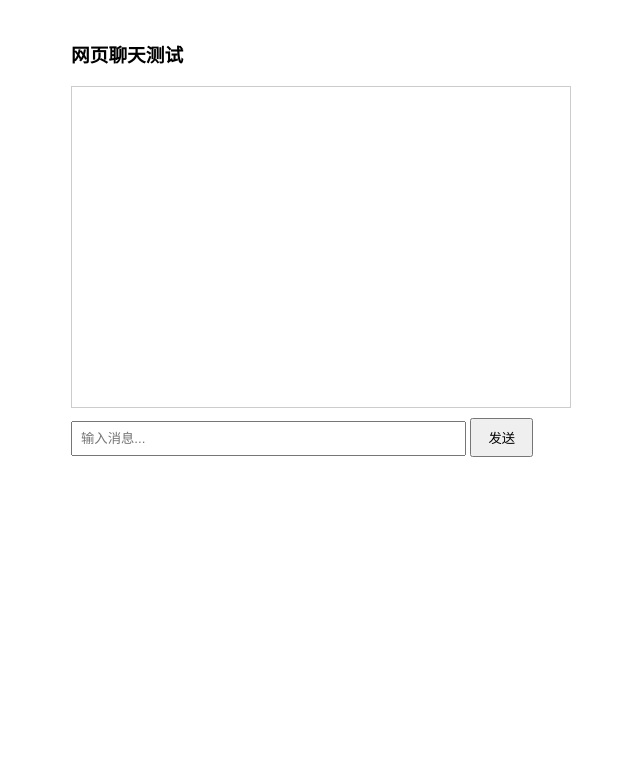
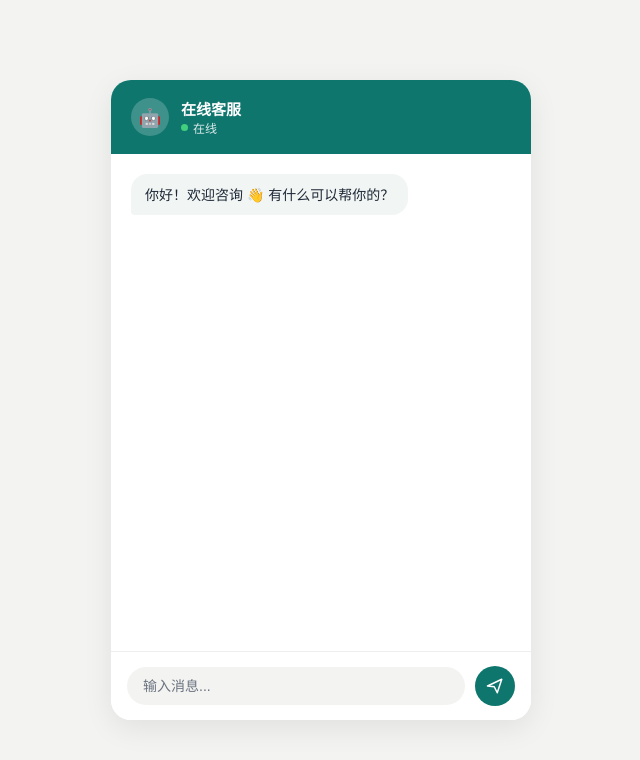
Before and after one commit to xu7419262-hub/wenwen1949_bot, a website: page webchat.html in a window 1280 px wide. Shown: the whole page, without its empty margins (319-959 px from the left). Drawn offline with Linux system fonts and the light colour scheme.

Commit message:
Update webchat.html

```diff
--- a/webchat.html
+++ b/webchat.html
@@ -2,52 +2,254 @@
 <html lang="zh">
 <head>
 <meta charset="UTF-8">
-<title>测试聊天</title>
+<meta name="viewport" content="width=device-width, initial-scale=1.0">
+<title>在线客服</title>
 <style>
-  body { font-family: sans-serif; max-width: 500px; margin: 40px auto; }
-  #chatBox { border: 1px solid #ccc; height: 300px; overflow-y: auto; padding: 10px; margin-bottom: 10px; }
-  .msg { margin: 6px 0; }
-  .user { text-align: right; color: #333; }
-  .bot { text-align: left; color: #0a7; }
-  input { width: 75%; padding: 8px; }
-  button { padding: 8px 16px; }
+  :root {
+    --accent: #0F766E;
+    --accent-dark: #0B5C56;
+    --bg: #F3F4F1;
+    --card: #FFFFFF;
+    --text: #1F2937;
+    --text-light: #6B7280;
+    --bubble-bot: #F1F5F4;
+    --bubble-user: #0F766E;
+  }
+  * { box-sizing: border-box; }
+  body {
+    margin: 0;
+    font-family: -apple-system, BlinkMacSystemFont, "Segoe UI", sans-serif;
+    background: var(--bg);
+    display: flex;
+    justify-content: center;
+    align-items: center;
+    min-height: 100vh;
+    padding: 20px;
+  }
+  .chat-card {
+    width: 100%;
+    max-width: 420px;
+    height: 640px;
+    background: var(--card);
+    border-radius: 20px;
+    box-shadow: 0 8px 30px rgba(0,0,0,0.08);
+    display: flex;
+    flex-direction: column;
+    overflow: hidden;
+  }
+  .chat-header {
+    background: var(--accent);
+    color: white;
+    padding: 18px 20px;
+    display: flex;
+    align-items: center;
+    gap: 12px;
+  }
+  .chat-header .avatar {
+    width: 38px;
+    height: 38px;
+    border-radius: 50%;
+    background: rgba(255,255,255,0.2);
+    display: flex;
+    align-items: center;
+    justify-content: center;
+    font-size: 18px;
+  }
+  .chat-header .info .name {
+    font-weight: 600;
+    font-size: 15px;
+  }
+  .chat-header .info .status {
+    font-size: 12px;
+    opacity: 0.85;
+    display: flex;
+    align-items: center;
+    gap: 5px;
+  }
+  .chat-header .info .status::before {
+    content: '';
+    width: 7px;
+    height: 7px;
+    border-radius: 50%;
+    background: #4ADE80;
+    display: inline-block;
+  }
+  .chat-body {
+    flex: 1;
+    overflow-y: auto;
+    padding: 20px;
+    display: flex;
+    flex-direction: column;
+    gap: 10px;
+  }
+  .msg-row {
+    display: flex;
+  }
+  .msg-row.user { justify-content: flex-end; }
+  .msg-row.bot { justify-content: flex-start; }
+  .bubble {
+    max-width: 75%;
+    padding: 10px 14px;
+    border-radius: 16px;
+    font-size: 14px;
+    line-height: 1.5;
+    white-space: pre-wrap;
+    word-break: break-word;
+  }
+  .bubble.bot {
+    background: var(--bubble-bot);
+    color: var(--text);
+    border-bottom-left-radius: 4px;
+  }
+  .bubble.user {
+    background: var(--bubble-user);
+    color: white;
+    border-bottom-right-radius: 4px;
+  }
+  .typing {
+    display: flex;
+    gap: 4px;
+    padding: 12px 14px;
+    background: var(--bubble-bot);
+    border-radius: 16px;
+    border-bottom-left-radius: 4px;
+    width: fit-content;
+  }
+  .typing span {
+    width: 6px;
+    height: 6px;
+    border-radius: 50%;
+    background: var(--text-light);
+    animation: blink 1.2s infinite;
+  }
+  .typing span:nth-child(2) { animation-delay: 0.2s; }
+  .typing span:nth-child(3) { animation-delay: 0.4s; }
+  @keyframes blink {
+    0%, 80%, 100% { opacity: 0.3; }
+    40% { opacity: 1; }
+  }
+  .chat-input {
+    display: flex;
+    align-items: center;
+    gap: 10px;
+    padding: 14px 16px;
+    border-top: 1px solid #EEEEEE;
+    background: var(--card);
+  }
+  .chat-input input {
+    flex: 1;
+    border: none;
+    outline: none;
+    background: var(--bg);
+    padding: 11px 16px;
+    border-radius: 999px;
+    font-size: 14px;
+    color: var(--text);
+  }
+  .chat-input input::placeholder { color: var(--text-light); }
+  .chat-input button {
+    width: 40px;
+    height: 40px;
+    border-radius: 50%;
+    border: none;
+    background: var(--accent);
+    color: white;
+    display: flex;
+    align-items: center;
+    justify-content: center;
+    cursor: pointer;
+    flex-shrink: 0;
+    transition: background 0.15s;
+  }
+  .chat-input button:hover { background: var(--accent-dark); }
+  .chat-input button:disabled { opacity: 0.5; cursor: default; }
+
+  .chat-body::-webkit-scrollbar { width: 5px; }
+  .chat-body::-webkit-scrollbar-thumb { background: #DDD; border-radius: 10px; }
 </style>
 </head>
 <body>
-  <h3>网页聊天测试</h3>
-  <div id="chatBox"></div>
-  <input id="input" placeholder="输入消息..." />
-  <button onclick="send()">发送</button>
+
+<div class="chat-card">
+  <div class="chat-header">
+    <div class="avatar">🤖</div>
+    <div class="info">
+      <div class="name">在线客服</div>
+      <div class="status">在线</div>
+    </div>
+  </div>
+
+  <div class="chat-body" id="chatBody"></div>
+
+  <div class="chat-input">
+    <input id="input" placeholder="输入消息..." autocomplete="off" />
+    <button id="sendBtn" onclick="send()" aria-label="发送">
+      <svg width="18" height="18" viewBox="0 0 24 24" fill="none">
+        <path d="M2 12L21 3L15 21L11 13L2 12Z" stroke="white" stroke-width="2" stroke-linejoin="round"/>
+      </svg>
+    </button>
+  </div>
+</div>
 
 <script>
-  // 换成你自己的 Render 网址
   const API_URL = 'https://wenwen1949-bot-2.onrender.com/api/chat';
-  const userId = 'test_user_' + Math.random().toString(36).slice(2, 8);
+  const userId = 'web_' + Math.random().toString(36).slice(2, 10);
+
+  const chatBody = document.getElementById('chatBody');
+  const input = document.getElementById('input');
+  const sendBtn = document.getElementById('sendBtn');
+
+  addMsg('你好！欢迎咨询 👋 有什么可以帮你的？', 'bot');
+
+  input.addEventListener('keydown', (e) => {
+    if (e.key === 'Enter') send();
+  });
 
   async function send() {
-    const input = document.getElementById('input');
     const text = input.value.trim();
     if (!text) return;
     addMsg(text, 'user');
     input.value = '';
+    sendBtn.disabled = true;
 
+    const typingEl = showTyping();
+
+    try {
       const res = await fetch(API_URL, {
         method: 'POST',
         headers: { 'Content-Type': 'application/json' },
         body: JSON.stringify({ userId, text })
       });
       const data = await res.json();
+      typingEl.remove();
       addMsg(data.reply, 'bot');
+    } catch (err) {
+      typingEl.remove();
+      addMsg('⚠️ 连接失败，请稍后再试。', 'bot');
+    }
+    sendBtn.disabled = false;
   }
 
-  function addMsg(text, cls) {
-    const box = document.getElementById('chatBox');
-    const div = document.createElement('div');
-    div.className = 'msg ' + cls;
-    div.textContent = text;
-    box.appendChild(div);
-    box.scrollTop = box.scrollHeight;
+  function addMsg(text, who) {
+    const row = document.createElement('div');
+    row.className = 'msg-row ' + who;
+    const bubble = document.createElement('div');
+    bubble.className = 'bubble ' + who;
+    bubble.textContent = text;
+    row.appendChild(bubble);
+    chatBody.appendChild(row);
+    chatBody.scrollTop = chatBody.scrollHeight;
+  }
+
+  function showTyping() {
+    const row = document.createElement('div');
+    row.className = 'msg-row bot';
+    row.innerHTML = '<div class="typing"><span></span><span></span><span></span></div>';
+    chatBody.appendChild(row);
+    chatBody.scrollTop = chatBody.scrollHeight;
+    return row;
   }
 </script>
+
 </body>
 </html>
```
Lines whose indentation alone changed are shown as unchanged.
